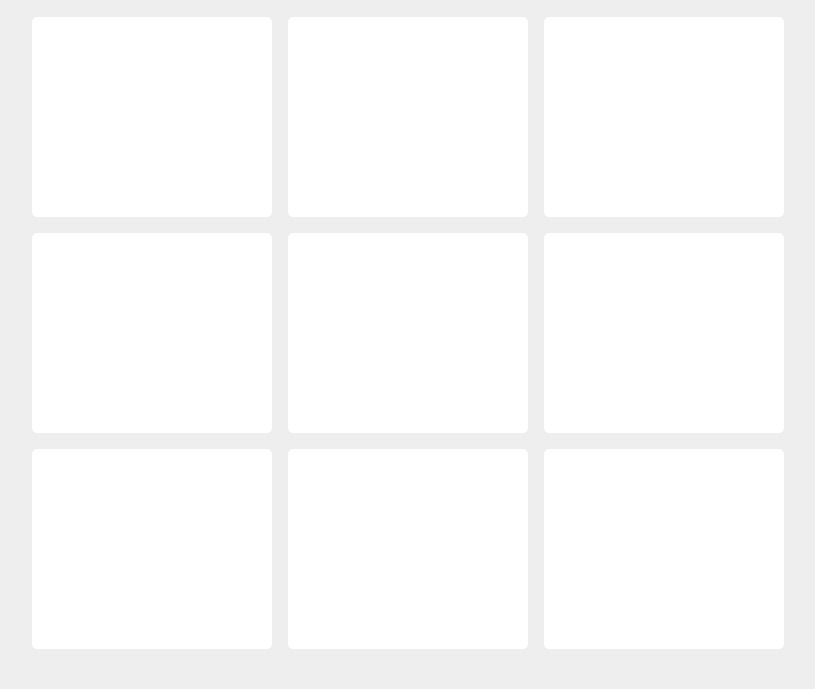
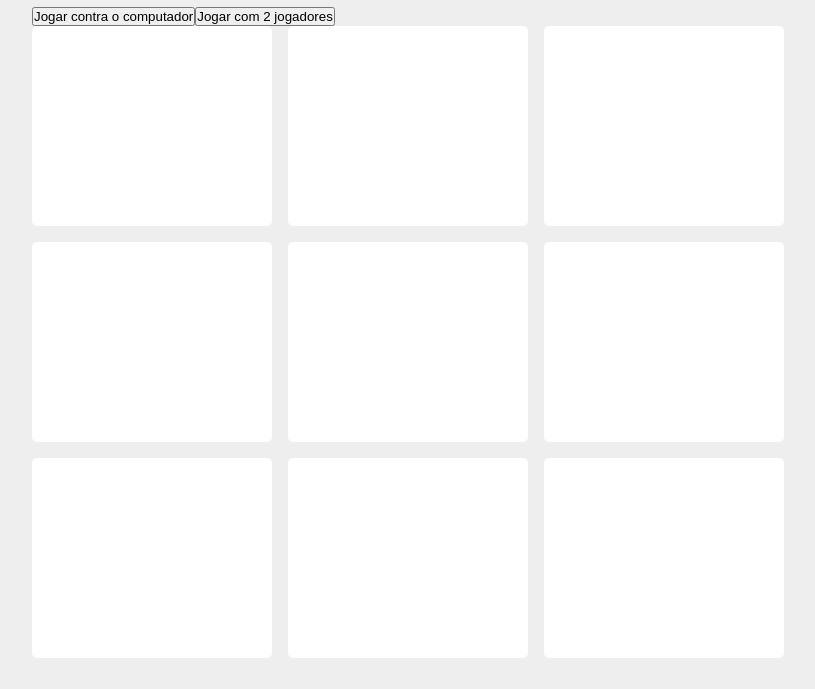
Before and after one commit to SarahArgiles/jogo-da-velha, a React app: page / in a window 1280 px wide. Shown: the part 111-800 px from the top of the page, without its empty margins (232-1047 px from the left). Built offline with nearby package versions, Linux system fonts and the light colour scheme.

Commit message:
modificacoes

```diff
--- a/package.json
+++ b/package.json
@@ -6,6 +6,7 @@
     "@testing-library/jest-dom": "^5.17.0",
     "@testing-library/react": "^13.4.0",
     "@testing-library/user-event": "^13.5.0",
+    "bootstrap": "^5.3.3",
     "react": "^18.3.1",
     "react-dom": "^18.3.1",
     "react-scripts": "5.0.1",
--- a/src/Jogodavelha.css
+++ b/src/Jogodavelha.css
@@ -30,6 +30,9 @@ body{
     grid-template-rows: repeat(3,200px);
     gap: 1rem;
 }
+.bord.game-over{
+    opacity: 0.8;
+}
 
 .cell{
     display: grid;
@@ -47,7 +50,7 @@ body{
     box-shadow: 0 20px 25px -5px rgba(0, 0, 0, 0.1), 0 10px 10px -5px rgba(0, 0, 0, 0.04) ;
 }
 
-.cell.O, .cell.X{
+.cell.O, .cell.X, .game-over .cell{
     cursor: not-allowed;
 }
 
--- a/src/Jogodavelha.js
+++ b/src/Jogodavelha.js
@@ -5,15 +5,41 @@ function Jogodavelha() {
     const emptyBoard = Array(9).fill("");
     const [board, setBoard] = useState(emptyBoard);
     const [playerAtual, setPlayerAtual] = useState ("O");
+    const [vencedor, setVencedor] = useState (null);
+    const [jogoContraComputador, setJogoContraComputador] = useState(false); // Define o modo de jogo
+
+
     const handleCellClick = (index) => {
-      if(board[index]!=="") return null;
-      setBoard(board.map((item, itemIndex) => itemIndex === index ?  playerAtual : item));
-      //vai mudar apenas o elemento clicado, ou seja o item clicado, deixando os outros com valor original
-      setPlayerAtual(playerAtual === "X" ? "O" : "X");
-      //se o jogador atual é o X eu quero retornar o O, se dor a letra O eu quero retornar o X
+      if (vencedor) return null;
+      if (board[index] !== "") return null;
+
+      // Jogada do jogador atual
+      const newBoard = board.map((item, itemIndex) => itemIndex === index ? playerAtual : item);
+      setBoard(newBoard);
+
+      if (jogoContraComputador) {
+          setPlayerAtual("X");
+          setTimeout(() => jogadaComputador(newBoard), 500); // O computador joga após o jogador humano
+      } else {
+          // Alterna entre dois jogadores
+          setPlayerAtual(playerAtual === "X" ? "O" : "X");
+      }
 
     }
-    const vencedor = () => {
+    const jogadaComputador = (newBoard) => {
+      if (vencedor) return; // Impede que o computador jogue após o jogo acabar
+
+      const emptyIndexes = newBoard.map((item, index) => item === "" ? index : null).filter(val => val !== null);
+      if (emptyIndexes.length === 0) return; // Se não houver mais jogadas possíveis
+
+      const randomIndex = emptyIndexes[Math.floor(Math.random() * emptyIndexes.length)];
+      const updatedBoard = newBoard.map((item, index) => index === randomIndex ? "X" : item);
+
+      setBoard(updatedBoard);
+      setPlayerAtual("O");
+  };
+
+    const vitoria = () => {
       const ways =[
         //maneiras de vencer
         [board[0], board[1], board[2]],
@@ -28,17 +54,37 @@ function Jogodavelha() {
         [board[2], board[4], board[6]],
       ];
       ways.forEach(cells => {
-          if(cells.every(cell => cell=== "O")) console.log ("o O venceu");
-          if(cells.every(cell => cell=== "X")) console.log ("o X venceu");
+          if(cells.every(cell => cell=== "O")) setVencedor ("O");
+          if(cells.every(cell => cell=== "X")) setVencedor ("X");
+
       });
+      verificarEmpate();
+
     }
-    useEffect(vencedor, [board]);
+    const verificarEmpate = () => {
+      if (board.every(item => item !== ""))
+        //empate
+        setVencedor("E");
+
+    }
+
+    useEffect(vitoria, [board]);
+    const resetGame = () => {
+      setPlayerAtual("O");
+      setBoard(emptyBoard);
+      setVencedor(null);
+    }
 
   return (
 
     <main>
       <h1 className='title'>Jogo da velha</h1>
-        <div className='board'>
+        {/* Botões para escolher o modo de jogo */}
+        <div className="mode-buttons">
+           <button onClick={() => setJogoContraComputador(true)}>Jogar contra o computador</button>
+           <button onClick={() => setJogoContraComputador(false)}>Jogar com 2 jogadores</button>
+        </div>
+        <div className={`board ${vencedor ? "game-over" : ""}`}>
           {board.map((item, index) => (
             <div key={index}
             className={`cell ${item}`}
@@ -50,6 +96,16 @@ function Jogodavelha() {
 
 
         </div>
+        {vencedor &&
+        <footer>
+          {vencedor === "E" ?
+          <h2> Empatou!</h2>
+          : <h2>{vencedor} venceu</h2>
+          }
+          <button onClick={resetGame}>Recomeçar</button>
+
+        </footer>
+      }
     </main>
   );
 }
```
Also changed, not shown: 1 other file.
